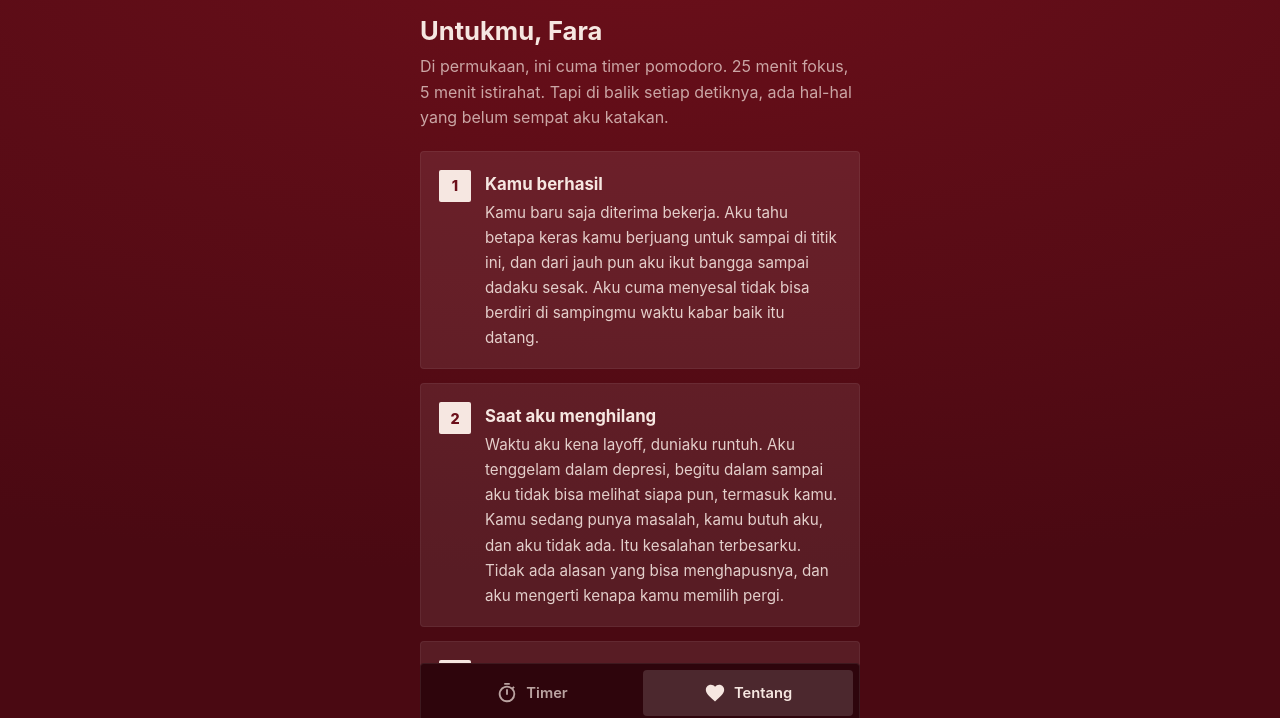
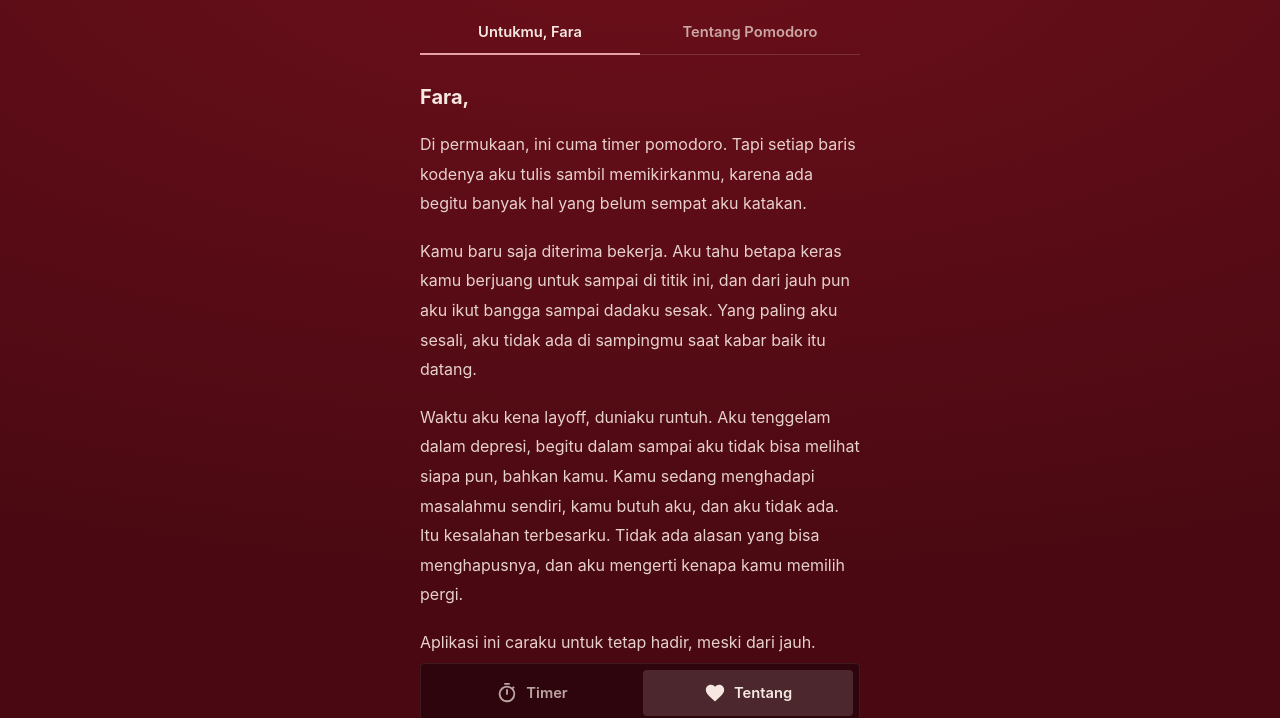
Before and after one commit to muslih/fara_pomo, a website built with Vite: page index.html in a window 1280 px wide. Both pictures are taken after a click on the button "Tentang". Shown: the part 63-781 px from the top of the page. Built offline with nearby package versions, Linux system fonts and the light colour scheme.

Commit message:
About: split into letter and pomodoro tabs, rewrite letter as paragraphs
Co-Authored-By: Claude Opus 5.5 <noreply@anthropic.com>

```diff
--- a/src/i18n.js
+++ b/src/i18n.js
@@ -35,46 +35,28 @@ export const strings = {
       'Pelan-pelan, yang penting konsisten.'
     ],
     about: `
-      <h1>Untukmu, Fara</h1>
-      <p class="lead">Di permukaan, ini cuma timer pomodoro. 25 menit fokus, 5 menit istirahat. Tapi di balik setiap detiknya, ada hal-hal yang belum sempat aku katakan.</p>
-
-      <div class="card">
-        <span class="num">1</span>
-        <div>
-          <h3>Kamu berhasil</h3>
-          <p>Kamu baru saja diterima bekerja. Aku tahu betapa keras kamu berjuang untuk sampai di titik ini, dan dari jauh pun aku ikut bangga sampai dadaku sesak. Aku cuma menyesal tidak bisa berdiri di sampingmu waktu kabar baik itu datang.</p>
-        </div>
+      <div class="subtabs" role="tablist">
+        <button class="subtab" data-pane="letter">Untukmu, Fara</button>
+        <button class="subtab" data-pane="pomo">Tentang Pomodoro</button>
       </div>
 
-      <div class="card">
-        <span class="num">2</span>
-        <div>
-          <h3>Saat aku menghilang</h3>
-          <p>Waktu aku kena layoff, duniaku runtuh. Aku tenggelam dalam depresi, begitu dalam sampai aku tidak bisa melihat siapa pun, termasuk kamu. Kamu sedang punya masalah, kamu butuh aku, dan aku tidak ada. Itu kesalahan terbesarku. Tidak ada alasan yang bisa menghapusnya, dan aku mengerti kenapa kamu memilih pergi.</p>
+      <div class="pane" data-pane="letter">
+        <div class="letter">
+          <p class="greeting">Fara,</p>
+          <p>Di permukaan, ini cuma timer pomodoro. Tapi setiap baris kodenya aku tulis sambil memikirkanmu, karena ada begitu banyak hal yang belum sempat aku katakan.</p>
+          <p>Kamu baru saja diterima bekerja. Aku tahu betapa keras kamu berjuang untuk sampai di titik ini, dan dari jauh pun aku ikut bangga sampai dadaku sesak. Yang paling aku sesali, aku tidak ada di sampingmu saat kabar baik itu datang.</p>
+          <p>Waktu aku kena layoff, duniaku runtuh. Aku tenggelam dalam depresi, begitu dalam sampai aku tidak bisa melihat siapa pun, bahkan kamu. Kamu sedang menghadapi masalahmu sendiri, kamu butuh aku, dan aku tidak ada. Itu kesalahan terbesarku. Tidak ada alasan yang bisa menghapusnya, dan aku mengerti kenapa kamu memilih pergi.</p>
+          <p>Aplikasi ini caraku untuk tetap hadir, meski dari jauh. Setiap kali timer berbunyi dan kamu berhenti sejenak, anggap itu aku yang datang pelan-pelan dan berkata: <em>istirahatlah sebentar, kamu sudah berjuang dengan baik hari ini.</em> Dulu aku gagal ada untukmu. Sekarang aku ingin ada, bahkan lewat hal sekecil ini.</p>
+          <p>Aku sudah belajar dari semua ini. Aku sedang memperbaiki diriku, pelan-pelan dan sungguh-sungguh, dan di setiap langkahnya, yang aku bayangkan selalu kamu. Aku tidak meminta kamu melupakan semuanya. Aku hanya memohon satu kesempatan lagi.</p>
+          <p class="plea">Maafkan aku, Fara. Izinkan aku kembali bersamamu.</p>
         </div>
+
+        <p class="sign">Aku masih di sini, menunggumu 🤍</p>
+        <p class="meta">Aku menunggumu kembali, menunggumu balik.</p>
       </div>
 
-      <div class="card">
-        <span class="num">3</span>
-        <div>
-          <h3>Setiap detik di sini adalah aku</h3>
-          <p>Aplikasi ini caraku tetap hadir, meski dari jauh. Setiap kali timer berbunyi dan kamu berhenti sejenak, itu aku yang berbisik: <em>jaga dirimu, minum airmu, kamu tidak sendirian.</em> Dulu aku gagal hadir untukmu. Sekarang aku ingin hadir, bahkan lewat hal sekecil ini.</p>
-        </div>
-      </div>
+      <div class="pane" data-pane="pomo">
 
-      <div class="card highlight">
-        <span class="num">4</span>
-        <div>
-          <h3>Aku ingin pulang padamu</h3>
-          <p>Aku sudah belajar dari semua ini. Aku sedang memperbaiki diriku, pelan-pelan, sungguh-sungguh. Dan di setiap langkahnya, yang aku bayangkan adalah kamu. Aku tidak meminta kamu lupa, aku cuma memohon satu kesempatan lagi. Maafkan aku, dan izinkan aku kembali bersamamu.</p>
-        </div>
-      </div>
-
-      <p class="sign">Aku masih di sini, menunggumu 🤍</p>
-      <p class="meta">Aku menunggumu kembali, menunggumu balik.</p>
-      <hr class="divider" />
-
-      <h2>Tentang Pomodoro</h2>
       <p class="lead">Teknik Pomodoro adalah metode manajemen waktu yang diciptakan oleh <strong>Francesco Cirillo</strong> di akhir 1980-an, saat ia masih mahasiswa di Italia. Namanya diambil dari timer dapur berbentuk tomat (<em>pomodoro</em> dalam bahasa Italia) yang ia pakai.</p>
 
       <ol class="steps">
@@ -101,6 +83,7 @@ export const strings = {
       </div>
       <p class="note">Catatan: angka 25 menit itu sendiri bukan hasil riset, melainkan pilihan Cirillo. Yang didukung bukti adalah manfaat jeda yang teratur. Kalau 25 menit terasa kurang pas, kamu bisa mengubahnya di Pengaturan.</p>
 
+      </div>
     `
   },
   en: {
@@ -139,46 +122,28 @@ export const strings = {
       'Slow and steady is still progress.'
     ],
     about: `
-      <h1>For You, Fara</h1>
-      <p class="lead">On the surface, it’s just a pomodoro timer. 25 minutes of focus, 5 minutes of rest. But behind every second are things I never got the chance to say.</p>
-
-      <div class="card">
-        <span class="num">1</span>
-        <div>
-          <h3>You made it</h3>
-          <p>You just got hired. I know how hard you fought to get here, and even from a distance I’m so proud of you it aches. My only regret is that I couldn’t stand beside you when the good news came.</p>
-        </div>
+      <div class="subtabs" role="tablist">
+        <button class="subtab" data-pane="letter">For You, Fara</button>
+        <button class="subtab" data-pane="pomo">About Pomodoro</button>
       </div>
 
-      <div class="card">
-        <span class="num">2</span>
-        <div>
-          <h3>When I disappeared</h3>
-          <p>When I got laid off, my world fell apart. I sank into depression, so deep that I couldn’t see anyone, not even you. You were struggling, you needed me, and I wasn’t there. That is my biggest mistake. No excuse can erase it, and I understand why you chose to leave.</p>
+      <div class="pane" data-pane="letter">
+        <div class="letter">
+          <p class="greeting">Fara,</p>
+          <p>On the surface, it’s just a pomodoro timer. But I wrote every line of it thinking of you, because there are so many things I never got the chance to say.</p>
+          <p>You just got hired. I know how hard you fought to get here, and even from a distance I’m so proud of you it aches. What I regret most is that I wasn’t beside you when the good news came.</p>
+          <p>When I got laid off, my world fell apart. I sank into depression, so deep that I couldn’t see anyone, not even you. You were facing your own struggles, you needed me, and I wasn’t there. That is my biggest mistake. No excuse can erase it, and I understand why you chose to leave.</p>
+          <p>This app is my way of staying present, even from afar. Every time the timer rings and you pause for a moment, think of it as me coming in quietly to say: <em>rest for a while, you’ve fought well today.</em> I failed to be there for you before. Now I want to be there, even through something this small.</p>
+          <p>I’ve learned from all of this. I’m rebuilding myself, slowly and sincerely, and with every step, it’s always you I picture. I’m not asking you to forget everything. I’m only begging for one more chance.</p>
+          <p class="plea">Forgive me, Fara. Let me come back to you.</p>
         </div>
+
+        <p class="sign">I’m still here, waiting for you 🤍</p>
+        <p class="meta">I’m waiting for you to come back, waiting for you to return.</p>
       </div>
 
-      <div class="card">
-        <span class="num">3</span>
-        <div>
-          <h3>Every second here is me</h3>
-          <p>This app is my way of staying present, even from afar. Every time the timer rings and you pause for a moment, that’s me whispering: <em>take care of yourself, drink your water, you are not alone.</em> I failed to be there for you before. Now I want to be there, even through something this small.</p>
-        </div>
-      </div>
+      <div class="pane" data-pane="pomo">
 
-      <div class="card highlight">
-        <span class="num">4</span>
-        <div>
-          <h3>I want to come home to you</h3>
-          <p>I’ve learned from all of this. I’m rebuilding myself, slowly and sincerely, and with every step, it’s you I picture. I’m not asking you to forget. I’m only begging for one more chance. Forgive me, and let me come back to you.</p>
-        </div>
-      </div>
-
-      <p class="sign">I’m still here, waiting for you 🤍</p>
-      <p class="meta">I’m waiting for you to come back, waiting for you to return.</p>
-      <hr class="divider" />
-
-      <h2>About Pomodoro</h2>
       <p class="lead">The Pomodoro Technique is a time management method created by <strong>Francesco Cirillo</strong> in the late 1980s, while he was a university student in Italy. It’s named after the tomato-shaped kitchen timer (<em>pomodoro</em> in Italian) he used.</p>
 
       <ol class="steps">
@@ -205,6 +170,7 @@ export const strings = {
       </div>
       <p class="note">Note: the 25-minute number itself isn’t from research, it was Cirillo’s choice. What the evidence supports is the value of regular breaks. If 25 minutes doesn’t feel right, you can change it in Settings.</p>
 
+      </div>
     `
   }
 }
--- a/src/main.js
+++ b/src/main.js
@@ -18,6 +18,7 @@ let settings = load('settings', DEFAULTS)
 // Timer state is persisted so closing/reopening the app keeps the countdown going.
 let state = load('state', { mode: 'focus', remaining: settings.focus * 60, endAt: null, done: 0 })
 let tickId = null
+let aboutPane = 'letter'
 
 const t = (k) => strings[lang][k]
 const duration = (mode) => settings[mode] * 60
@@ -31,6 +32,7 @@ function applyLang() {
   $('#langBtn').textContent = lang === 'id' ? 'EN' : 'ID'
   $$('[data-i18n]').forEach((el) => (el.textContent = t(el.dataset.i18n)))
   $('#aboutContent').innerHTML = t('about')
+  showPane(aboutPane)
   const q = t('quotes')
   $('#quote').textContent = q[Math.floor(Math.random() * q.length)]
   render()
@@ -207,6 +209,12 @@ function showView(name) {
   window.scrollTo({ top: 0 })
 }
 
+function showPane(name) {
+  aboutPane = name
+  $$('.subtab').forEach((b) => b.classList.toggle('active', b.dataset.pane === name))
+  $$('.pane').forEach((p) => p.classList.toggle('active', p.dataset.pane === name))
+}
+
 function openSheet() {
   $('#setFocus').value = settings.focus
   $('#setShort').value = settings.short
@@ -242,6 +250,12 @@ $('#langBtn').addEventListener('click', () => {
   localStorage.setItem('lang', lang)
   applyLang()
 })
+$('#aboutContent').addEventListener('click', (e) => {
+  const btn = e.target.closest('.subtab')
+  if (!btn) return
+  showPane(btn.dataset.pane)
+  window.scrollTo({ top: 0 })
+})
 $('#notifBanner').addEventListener('click', ensureNotifPermission)
 $('#settingsBtn').addEventListener('click', openSheet)
 $('#sheetBackdrop').addEventListener('click', closeSheet)
@@ -274,6 +288,7 @@ document.addEventListener('visibilitychange', () => {
 applyLang()
 updateNotifBanner()
 if (location.hash === '#about') showView('about')
+if (location.hash === '#pomodoro') { showView('about'); showPane('pomo') }
 if (running()) {
   if (remainingNow() <= 0) finish()
   else loop()
--- a/src/style.css
+++ b/src/style.css
@@ -188,28 +188,7 @@ main { flex: 1; padding: 8px 20px calc(96px + var(--safe-b)); }
 /* about */
 .about h1 { font-size: 1.6rem; margin: 10px 0 8px; }
 .about .lead { color: var(--cream-dim); line-height: 1.6; margin: 0 0 20px; }
-.about .card {
-  display: flex;
-  gap: 14px;
-  padding: 18px;
-  margin-bottom: 14px;
-  border-radius: var(--radius);
-  background: var(--glass);
-  border: 1px solid rgba(255, 255, 255, 0.06);
-}
-.about .num {
-  flex: none;
-  width: 32px; height: 32px;
-  border-radius: 2px;
-  display: grid; place-items: center;
-  background: var(--cream);
-  color: var(--bg);
-  font-weight: 800;
-  font-size: 0.9rem;
-}
-.about h3 { margin: 4px 0 6px; font-size: 1.05rem; }
-.about .card p { margin: 0; line-height: 1.65; color: rgba(246, 231, 225, 0.88); font-size: 0.95rem; }
-.about .sign { text-align: center; font-size: 1.05rem; margin: 26px 0 4px; font-style: italic; }
+.about .sign { text-align: center; font-size: 1.05rem; margin: 36px 0 4px; font-style: italic; }
 .about .meta { text-align: center; color: var(--cream-dim); font-size: 0.8rem; margin: 0; }
 
 /* tab bar */
@@ -341,16 +320,42 @@ main { flex: 1; padding: 8px 20px calc(96px + var(--safe-b)); }
   * { transition: none !important; animation: none !important; }
 }
 
-.about .card.highlight {
-  background: rgba(232, 161, 168, 0.16);
-  border-color: rgba(232, 161, 168, 0.4);
-}
-.about .card.highlight .num { background: var(--rose); }
 .about em { color: var(--rose); font-style: italic; }
 
+/* about sub-tabs */
+.subtabs {
+  display: flex;
+  margin: 6px 0 24px;
+  border-bottom: 1px solid rgba(246, 231, 225, 0.15);
+}
+.subtab {
+  flex: 1;
+  padding: 12px 4px;
+  font-weight: 600;
+  font-size: 0.92rem;
+  color: var(--cream-dim);
+  border-bottom: 2px solid transparent;
+  margin-bottom: -1px;
+  transition: color 0.2s, border-color 0.2s;
+}
+.subtab.active { color: var(--cream); border-bottom-color: var(--rose); }
+.pane { display: none; animation: fade 0.3s ease; }
+.pane.active { display: block; }
+
+/* letter */
+.letter p { margin: 0 0 18px; line-height: 1.85; font-size: 1rem; color: rgba(246, 231, 225, 0.9); }
+.letter .greeting { font-size: 1.25rem; font-weight: 700; color: var(--cream); margin-bottom: 14px; }
+.letter .plea {
+  margin: 28px 0 0;
+  padding: 18px 0 18px 16px;
+  border-left: 3px solid var(--rose);
+  font-size: 1.15rem;
+  font-weight: 600;
+  line-height: 1.6;
+  color: var(--cream);
+}
+
 /* pomodoro info */
-.about .divider { border: 0; height: 1px; background: rgba(246, 231, 225, 0.15); margin: 36px 0 28px; }
-.about h2 { font-size: 1.35rem; margin: 0 0 8px; }
 .about .sub { margin: 24px 0 12px; }
 .about .steps { margin: 0; padding: 16px 18px 16px 38px; border-radius: var(--radius); background: var(--glass); line-height: 1.6; font-size: 0.95rem; }
 .about .steps li { margin: 4px 0; padding-left: 4px; }
```
